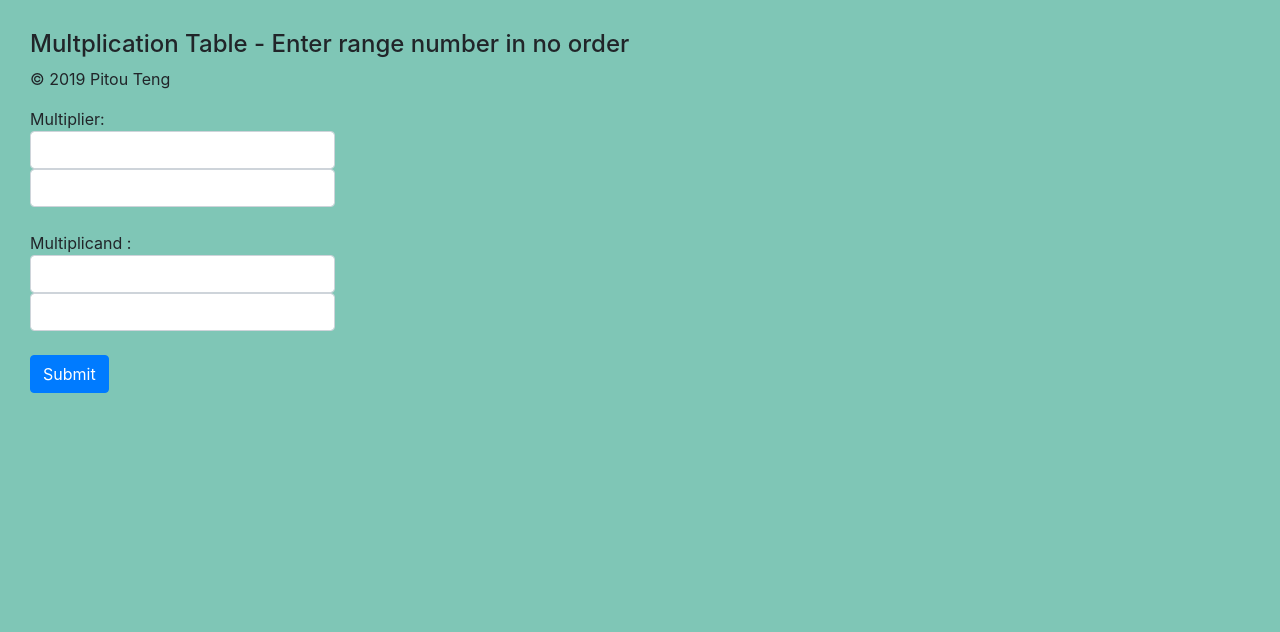
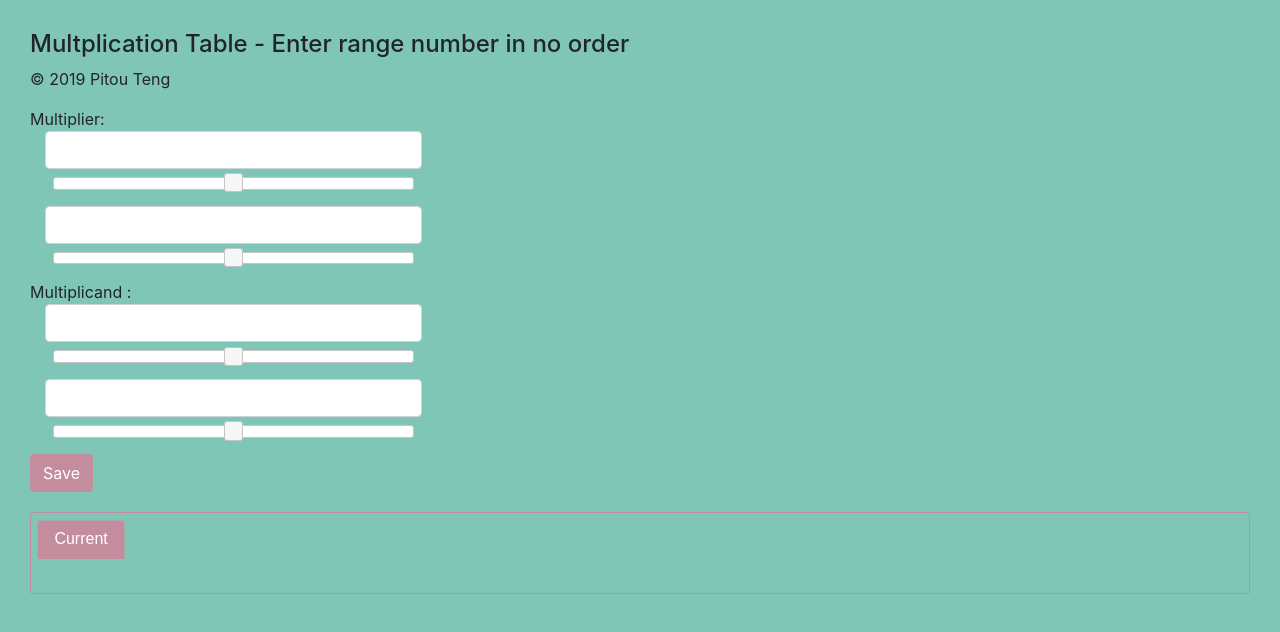
Before and after one commit to pitouteng/gui-i-assignment-6-jquery-validation, a plain HTML site: page index.html in a window 1280 px wide. Drawn offline with nearby package versions, Linux system fonts and the light colour scheme.

Commit message:
second commit

```diff
--- a/css/styles.css
+++ b/css/styles.css
@@ -15,9 +15,20 @@ table{
 
 th{
   background-color: #E27D60;
+  font-size: smaller;
+  margin: 0;
+  padding: 0;
 }
 td{
   background-color: #85CDCA;
+  font-size: smaller;
+  margin: 0;
+  padding: 0;
+}
+
+input{
+  padding: 0px;
+  margin: 0px;
 }
 
 /* rule for check pattern on multiplication table */
@@ -27,7 +38,39 @@ td{
 }
 
 label.error {
+  margin: 0;
+  padding: 0;
   font-size: smaller;
   color: #a94442;
   border-color: #ebccd1;
 }
+
+/* give pink color to btn */
+.btn{
+  background-color: #c38d9e;
+  border-color: #c38d9e;
+}
+.btn:hover{
+  background-color: #AB7B8A;
+  border-color: #AB7B8A;
+
+}
+
+/* styling tab */
+#tabs {
+    border-color: #c38d9e;
+    background:#7FC6B6;
+    margin-top: 20px;
+    /* add scrolling bar to tab */
+    height:100%;
+    overflow-y:auto;
+}
+
+/* give color styling */
+.ui-widget-header {
+  background:#7FC6B6;
+  border: none;
+}
+.ui-state-active, .ui-widget-content .ui-state-active {
+ border:1px solid #aaa; background:#c38d9e none;
+}
--- a/index.html
+++ b/index.html
@@ -11,6 +11,7 @@ gui i - a7 -->
 
   <!-- linking bootstrap and my css file -->
   <link rel="stylesheet" href="https://maxcdn.bootstrapcdn.com/bootstrap/4.3.1/css/bootstrap.min.css">
+  <link rel="stylesheet" href="https://cdnjs.cloudflare.com/ajax/libs/jqueryui/1.12.1/jquery-ui.css" integrity="sha256-p6xU9YulB7E2Ic62/PX+h59ayb3PBJ0WFTEQxq0EjHw=" crossorigin="anonymous" />
   <link rel="stylesheet" href="css/styles.css">
 
 </head>
@@ -21,21 +22,56 @@ gui i - a7 -->
   <p>&copy; 2019 Pitou Teng</p>
   <form id="myForm" name="mult">
     <!-- Multiplier section -->
-  Multiplier:<br>
-  <input type="text" name="first_box_multiplier" class="form-control col-sm-3">
-  <input type="text" name="sec_box_multiplier" class="form-control col-sm-3">
-  <br>
+  Multiplier:
+    <div class="form-group col-sm-4">
+      <input type="text" name="first_box_multiplier" class="form-control">
+      <div id="slider1" class="m-2">
+      </div>
+    </div>
+
+
+    <div class="form-group col-sm-4">
+      <input type="text" name="sec_box_multiplier" class="form-control">
+      <div id="slider2" class="m-2">
+      </div>
+    </div>
+
     <!-- multiplicand section -->
   Multiplicand  :
-  <input type="text" name="first_box_multiplicand" class="form-control col-sm-3">
-  <input type="text" name="sec_box_multiplicand" class="form-control col-sm-3">
-  <br>
-  <input id="submit" type="button" value="Submit" class="btn btn-primary">
+    <div class="form-group col-sm-4">
+      <input type="text" name="first_box_multiplicand" class="form-control">
+      <div id="slider3" class="m-2">
+      </div>
+    </div>
+
+    <div class="form-group col-sm-4">
+      <input type="text" name="sec_box_multiplicand" class="form-control">
+      <div id="slider4" class="m-2">
+      </div>
+    </div>
+
+    <input id="save" type="button" value="Save" class="btn btn-primary">
+
   </form>
+  <div id="tabs">
+   <ul>
+   <li><a href="#currentTab">Current</a></li>
+   </ul>
+   <div id="currentTab">
+   </div>
+ </div>
 
   <!-- linking jquery, jquery validation and my javscript file -->
   <script src="https://ajax.googleapis.com/ajax/libs/jquery/3.4.1/jquery.min.js"></script>
   <script src="https://cdnjs.cloudflare.com/ajax/libs/jquery-validate/1.19.1/jquery.validate.min.js" integrity="sha256-sPB0F50YUDK0otDnsfNHawYmA5M0pjjUf4TvRJkGFrI=" crossorigin="anonymous"></script>
+  <script src="https://cdnjs.cloudflare.com/ajax/libs/jqueryui/1.12.1/jquery-ui.min.js" integrity="sha256-KM512VNnjElC30ehFwehXjx1YCHPiQkOPmqnrWtpccM=" crossorigin="anonymous"></script>
   <script src="js/scripts.js"></script>
+  <script>
+    $(document).ready(function() {
+      validate();
+      slider();
+      tabs();
+    });
+  </script>
 </body>
 </html>
--- a/js/scripts.js
+++ b/js/scripts.js
@@ -2,7 +2,12 @@
 // email: pitou_teng@student.uml.edu
 // gui i - a7
 
-$(document).ready(function() {
+var minVal = -12;
+var maxVal = 12;
+var rangeMessage = "Please enter a value in range " + minVal + " to " + maxVal;
+var mult_table;
+
+function validate() {
   // using validation plug
   $("#myForm").validate({
   // Specify validation rules
@@ -13,68 +18,187 @@ $(document).ready(function() {
       first_box_multiplier: {
         required: true,
         number: true,
-        min:-5000,
-        max: 5000
+        min: minVal,
+        max: maxVal
       },
       sec_box_multiplier: {
         required: true,
         number: true,
-        min:-5000,
-        max: 5000
+        min: minVal,
+        max: maxVal
       },
       first_box_multiplicand: {
         required: true,
         number: true,
-        min:-5000,
-        max: 5000
+        min: minVal,
+        max: maxVal
       },
       sec_box_multiplicand: {
         required: true,
         number: true,
-        min:-5000,
-        max: 5000
+        min: minVal,
+        max: maxVal
       }
     },
   // Specify validation error messages
     messages:{
       first_box_multiplier:{
-      min: "Please enter a value in range -5000 to 5000",
-      max: "Please enter a value in range -5000 to 5000"
+        min: rangeMessage,
+        max: rangeMessage
       },
       sec_box_multiplier:{
-      min: "Please enter a value in range -5000 to 5000",
-      max: "Please enter a value in range -5000 to 5000"
+        min: rangeMessage,
+        max: rangeMessage
       },
       first_box_multiplicand:{
-      min: "Please enter a value in range -5000 to 5000",
-      max: "Please enter a value in range -5000 to 5000"
+        min: rangeMessage,
+        max: rangeMessage
       },
       sec_box_multiplicand:{
-      min: "Please enter a value in range -5000 to 5000",
-      max: "Please enter a value in range -5000 to 5000"
+        min: rangeMessage,
+        max: rangeMessage
       }
     }
   });
+}
 
-  // event hading when click and submit only if the form is valid according to above rule
-  $("#submit").click(function() {
-    if($("#myForm").valid())
-      $("#myForm").submit(submit_clicked());
+// function to setting and event handling slider
+function slider() {
+  // sliding changes the value of input box and update multiplication table
+  $("#slider1").slider({
+    animate: true,
+    min: -12,
+    max: 12,
+    slide: function(event, ui) {
+      $("input[name=first_box_multiplier]").val(ui.value);
+      if($("#myForm").valid()) {
+        generate_table();
+        $( "#tabs" ).tabs("option", "active", 0);
+      }
+    }
+  });
+  // double binding
+  $("input[name=first_box_multiplier]").keyup(function() {
+    $("#slider1").slider("value", $(this).val());
+    if($("#myForm").valid()) {
+      generate_table();
+      $( "#tabs" ).tabs("option", "active", 0);
+    }
   });
 
+// for second input box and slider
+  $("#slider2").slider({
+    animate: true,
+    min: -12,
+    max: 12,
+    slide: function(event, ui) {
+        $("input[name=sec_box_multiplier]").val(ui.value);
+        if($("#myForm").valid()){
+          generate_table();
+          $( "#tabs" ).tabs("option", "active", 0);
+        }
+      }
+  }) ;
+  $("input[name=sec_box_multiplier]").keyup(function() {
+      $("#slider2").slider("value", $(this).val());
+      if($("#myForm").valid()) {
+        generate_table();
+        $( "#tabs" ).tabs("option", "active", 0);
+      }
   });
 
+  // for third input box and slider
+  $("#slider3").slider({
+    animate: true,
+    min: -12,
+    max: 12,
+    slide: function(event, ui) {
+      $("input[name=first_box_multiplicand]").val(ui.value);
+      if($("#myForm").valid()) {
+        generate_table();
+        $( "#tabs" ).tabs("option", "active", 0);
+      }
+    }
+  }) ;
+  $("input[name=first_box_multiplicand]").keyup(function() {
+      $("#slider3").slider("value", $(this).val());
+      if($("#myForm").valid()){
+        generate_table();
+        $( "#tabs" ).tabs("option", "active", 0);
+      }
+  });
 
-function submit_clicked() {
-  var body = document.getElementsByTagName('body')[0];
+  // for fouth input box and slider
+  $("#slider4").slider({
+    animate: true,
+    min: -12,
+    max: 12,
+    slide: function(event, ui) {
+      $("input[name=sec_box_multiplicand]").val(ui.value);
+      if($("#myForm").valid()){
+        generate_table();
+        $( "#tabs" ).tabs("option", "active", 0);
+      }
 
+    }
+  }) ;
+  $("input[name=sec_box_multiplicand]").keyup(function() {
+      $("#slider4").slider("value", $(this).val());
+      if($("#myForm").valid()){
+        generate_table();
+        $( "#tabs" ).tabs("option", "active", 0);
+      }
+  });
+}
+
+// set up table and create new tab when saving
+function tabs() {
+  $("#tabs").tabs();
+  $("#save").click(function() {
+    if($("#myForm").valid()) {
+      // get variable to give new tab a name
+      var num1 = $("input[name=first_box_multiplier]").val();
+      var num2 = $("input[name=sec_box_multiplier]").val();
+      var num3 = $("input[name=first_box_multiplicand]").val();
+      var num4 = $("input[name=sec_box_multiplicand]").val();
+      tab_name = num1 + " to " + num2 + " by " + num3 + " to " + num4;
+      // increase the tab count by one
+      var num_tabs = $("div#tabs ul li").length + 1;
+
+      // adding content
+      $("div#tabs ul").append(
+          "<li><a href='#tab" + num_tabs + "'>" + tab_name + "</a> <span class=\"ui-icon ui-icon-close\" role=\"presentation\">Remove Tab</span> </li>"
+      );
+      $("div#tabs").append(
+          "<div id='tab" + num_tabs + "'></div>"
+      );
+      // change table id to so the previously saved table won't get removed when new table is created
+      $("#generatedTable").attr("id", "generatedTable" + num_tabs);
+
+      $("div#tab"+num_tabs).append(mult_table);
+      generate_table();
+      $("div#currenTab").append(mult_table);
+      $("#tabs").tabs("refresh");
+      $( "#tabs" ).tabs("option", "active", -1);
+    }
+  });
+
+  // add the remove tab button
+  $( "#tabs" ).tabs().on( "click", "span.ui-icon-close", function() {
+    var panelId = $( this ).closest( "li" ).remove().attr( "aria-controls" );
+    $( "#" + panelId ).remove();
+    $("#tabs").tabs("refresh");
+  });
+
+}
+
+
+function generate_table() {
   // remove old table if there is one
   old_table = document.getElementById('generatedTable');
   if(old_table){
     old_table.parentNode.removeChild(old_table);
   }
-
-
   var table = document.createElement('table');
   table.setAttribute('id', 'generatedTable');
 
@@ -120,8 +244,10 @@ function submit_clicked() {
 
     table.appendChild(tr);
   }
-
-  body.appendChild(table);
+  // save the table globally so the it can added to another tab when save button is clicked
+  mult_table = table;
+  // add the table to the currentTab
+  $("#currentTab").html(mult_table);
 
 }
 
```
Lines whose indentation alone changed are shown as unchanged.
